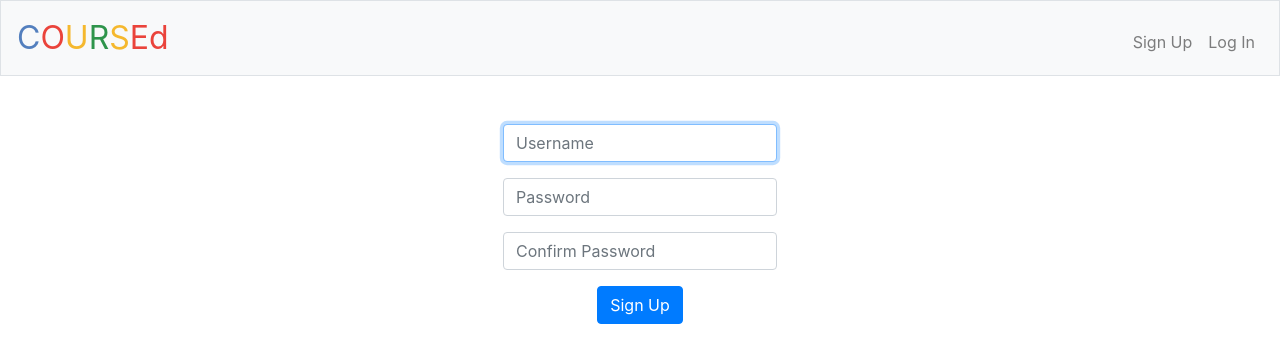
After one commit to Aritra-Roy-Mazumder/course.edu, a Flask app: page /register in a window 1280 px wide. The commit adds this page. Shown: the top 363 px of the page. Run offline with Flask 2, Linux system fonts and the light colour scheme; some libraries are stand-ins or nearby versions.

Commit message:
TO Be Uploaded to CS50 IDE

```diff
--- a/application.py
+++ b/application.py
@@ -41,3 +41,10 @@ def index():
 @app.route("/login")
 def login():
     return render_template("login.html")
+
+@app.route("/register", methods=['GET', 'POST'])
+def register():
+    if request.method == 'GET':
+        return render_template("register.html")
+    else:
+        return
--- a/templates/layout.html
+++ b/templates/layout.html
@@ -16,14 +16,14 @@
         <link href="../static/styles.css" rel="stylesheet">
 
 
-        <title>Course50: {% block title %}{% endblock %}</title>
+        <title>COURSEd: {% block title %}{% endblock %}</title>
 
     </head>
 
     <body>
 
         <nav class="navbar navbar-expand-md navbar-light bg-light border">
-            <a class="navbar-brand" href="/"><span class="blue">C</span><span class="red">$</span><span class="yellow">5</span><span class="green">0</span> <span class="red">Finance</span></a>
+            <a class="navbar-brand" href="/"><span class="blue">C</span><span class="red">O</span><span class="yellow">U</span><span class="green">R</span><span class="yellow">S</span><span class="red">Ed</span></a>
             <button aria-controls="navbar" aria-expanded="false" aria-label="Toggle navigation" class="navbar-toggler" data-target="#navbar" data-toggle="collapse" type="button">
                 <span class="navbar-toggler-icon"></span>
             </button>
@@ -38,7 +38,7 @@
                     </ul>
                 {% else %}
                     <ul class="navbar-nav ml-auto mt-2">
-                        <li class="nav-item"><a class="nav-link" href="/register">Register</a></li>
+                        <li class="nav-item"><a class="nav-link" href="/register">Sign Up</a></li>
                         <li class="nav-item"><a class="nav-link" href="/login">Log In</a></li>
                     </ul>
                 {% endif %}
--- /dev/null
+++ b/templates/register.html
@@ -0,0 +1,20 @@
+{% extends "layout.html" %}
+
+{% block title %}
+    Sign Up
+{% endblock %}
+
+{% block main %}
+    <form action="/register" method="post">
+        <div class="form-group">
+            <input autocomplete="off" autofocus class="form-control" name="username" placeholder="Username" type="text">
+        </div>
+        <div class="form-group">
+            <input class="form-control" name="password" placeholder="Password" type="password">
+        </div>
+        <div class="form-group">
+            <input class="form-control" name="confirm_password" placeholder="Confirm Password" type="password">
+                </div>
+        <button class="btn btn-primary" type="submit">Sign Up</button>
+    </form>
+{% endblock %}
```
Also changed, not shown: course.db (added), templates/template.html (deleted), 3 other files.
